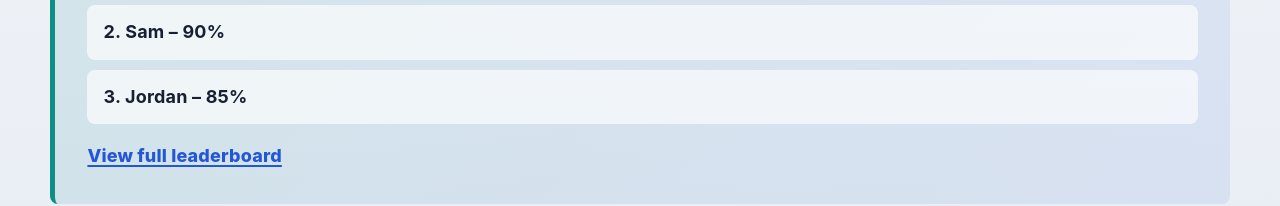
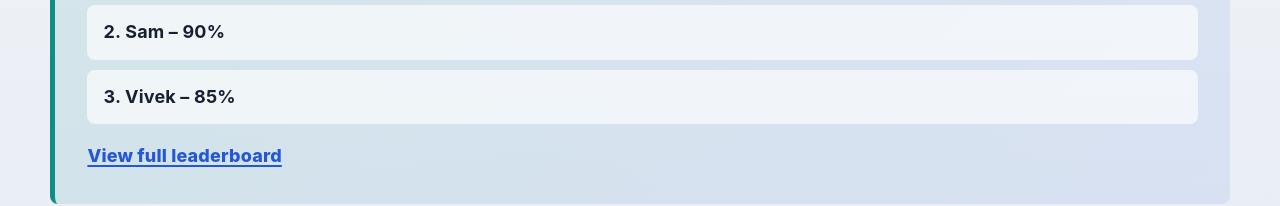
Before and after one commit to vivekpinto/Apervail, a React app in the folder frontend/: page / in a window 1280 px wide. Shown: the part 1097-1303 px from the top of the page. Built offline with nearby package versions, Linux system fonts and the light colour scheme; no server answers; the HTML template or start-up script is replaced by a standard one.

Commit message:
New change

```diff
--- a/frontend/src/pages/HomePage.jsx
+++ b/frontend/src/pages/HomePage.jsx
@@ -39,7 +39,7 @@ const HomePage = () => {
             <ul>
               <li>1. Alex – 95%</li>
               <li>2. Sam – 90%</li>
-              <li>3. Jordan – 85%</li>
+              <li>3. Vivek – 85%</li>
             </ul>
             <Link to="/leaderboard">View full leaderboard</Link>
           </div>
```
